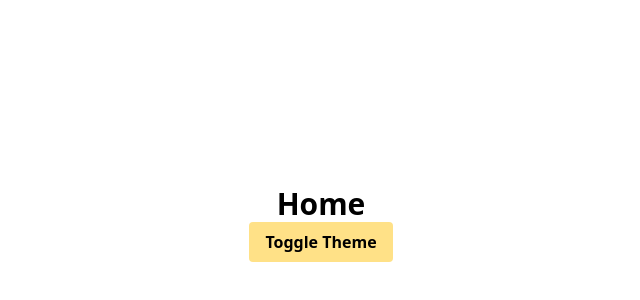
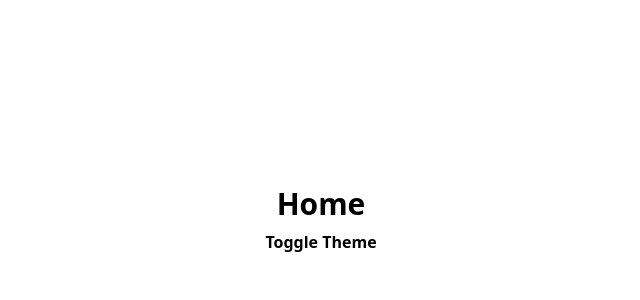
Before and after one commit to damansdhillon/book-it, a Next.js app: page / in a window 1280 px wide. Shown: the part 176-476 px from the top of the page, without its empty margins (319-959 px from the left). Built offline with nearby package versions, Linux system fonts and the light colour scheme.

Commit message:
added more styling options

```diff
--- a/package.json
+++ b/package.json
@@ -2,7 +2,7 @@
   "name": "book-it",
   "version": "0.1.0",
   "private": true,
-  "style": "./styles/globals.css",
+  "style": ["./styles/globals.css"],
   "scripts": {
     "dev": "next dev",
     "build": "next build",
--- a/pages/_app.tsx
+++ b/pages/_app.tsx
@@ -5,7 +5,7 @@ import "../styles/globals.css";
 export default function App({ Component, pageProps }: AppProps) {
   return (
     <>
-      <ThemeProvider>
+      <ThemeProvider themes={["yellow-dark", "yellow-light"]}>
         <Component {...pageProps} />
       </ThemeProvider>
     </>
--- a/pages/index.tsx
+++ b/pages/index.tsx
@@ -1,18 +1,26 @@
 // Home Page component with PageHOC
 
 import { useTheme } from "next-themes";
+import { useEffect } from "react";
 import PageHOC from "../components/PageHOC";
 
 export default function Home() {
   const theme = useTheme();
+
+  useEffect(() => {
+    theme?.setTheme("yellow-dark");
+  }, []);
+
   return (
     <PageHOC>
       <div className="flex h-screen w-full flex-col items-center justify-center">
         <div className="text-3xl font-bold">Home</div>
         <button
-          className="rounded bg-primary py-2 px-4 font-bold"
+          className="button font-bold"
           onClick={() =>
-            theme?.setTheme(theme?.theme === "dark" ? "light" : "dark")
+            theme?.setTheme(
+              theme?.theme === "yellow-dark" ? "yellow-light" : "yellow-dark"
+            )
           }
         >
           Toggle Theme
--- a/styles/globals.css
+++ b/styles/globals.css
@@ -1,22 +1,18 @@
 @tailwind base;
 @tailwind components;
 @tailwind utilities;
+
+@import url("yellow-theme.css");
 
 :root {
     --background: theme("colors.gray.100");
 }
 
-/* Themes primary Color */
-
-
-[data-theme="dark"] {
-    --primary-color: theme("colors.dirty-yellow-dark");
-    --background: theme("colors.gray.900");
-    --primary-button: theme("colors.green.700");
+.button {
+    padding: theme("button.padding");
+    border-radius: theme("button.borderRadius");
 }
 
-[data-theme="light"] {
-    --primary-color: theme("colors.dirty-yellow-light");
-    --background: theme("colors.white");
-    --primary-button: theme("colors.green.200");
+.button:hover {
+    opacity: 0.8;
 }
--- /dev/null
+++ b/styles/yellow-theme.css
@@ -0,0 +1,21 @@
+[data-theme="yellow-dark"] {
+    background: theme("colors.gray.900");
+    color: white;
+    --primary-color: theme("colors.dirty-yellow-dark");
+}
+
+[data-theme="yellow-light"] {
+    background: theme("colors.white");
+    color: black;
+    --primary-color: theme("colors.dirty-yellow-light");
+}
+
+[data-theme="yellow-dark"] .button {
+    background: theme("colors.dirty-yellow-dark");
+    color: white;
+}
+
+[data-theme="yellow-light"] .button {
+    background: theme("colors.dirty-yellow-light");
+    color: black;
+}
--- a/tailwind.config.js
+++ b/tailwind.config.js
@@ -14,9 +14,12 @@ module.exports = {
         "dirty-yellow-dark": "#FFC007",
         "dirty-yellow-light": "#FFE187",
         "background": "var(--background)",
-        "primary-button": "var(--primary-button)",
         "primary": "var(--primary-color)",
       },
+      button: {
+        padding: "0.5rem 1rem",
+        borderRadius: "0.5rem",
+      }
     }
   },
   plugins: [
```
Also changed, not shown: contants/themes.ts (added, +8 -0 lines).
